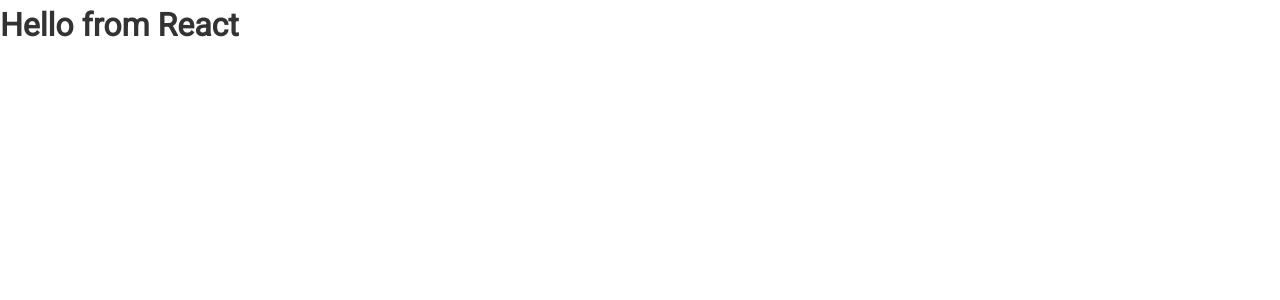
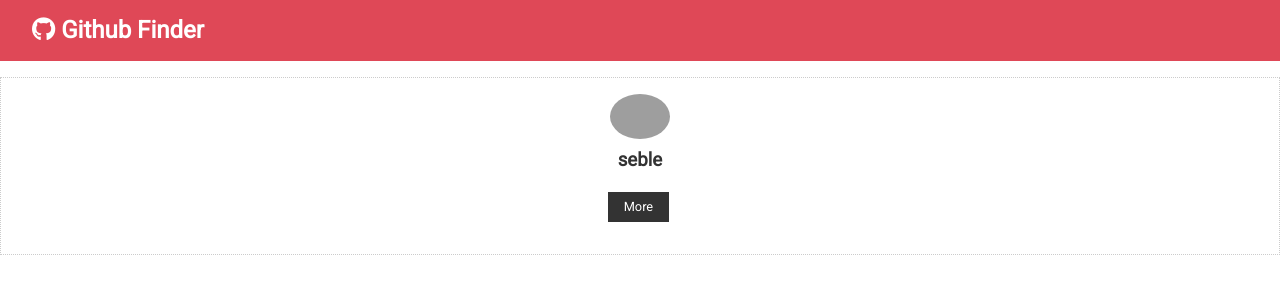
Before and after one commit to sebleYA/github-finder, a React (Create React App) app: page / in a window 1280 px wide. Shown: the top 300 px of the page. Built offline with nearby package versions, Linux system fonts and the light colour scheme; grey boxes are pictures that could not be loaded.

Commit message:
added navbar and useritme

```diff
--- a/src/App.js
+++ b/src/App.js
@@ -1,14 +1,16 @@
-import React,{Component} from 'react';
+import React, { Component } from 'react';
+import Navbar from './components/layout/Navbar';
+import Useritem from './components/users/Useritem';
 import './App.css';
 
-class App extends Component{
-  render(){
-  return (
-    <div className='App'>
-      <h1>Hello from React</h1>
-    </div>
-  );
-
+class App extends Component {
+  render() {
+    return (
+      <div className='App'>
+        <Navbar />
+        <Useritem />
+      </div>
+    );
   }
 }
 export default App;
```
